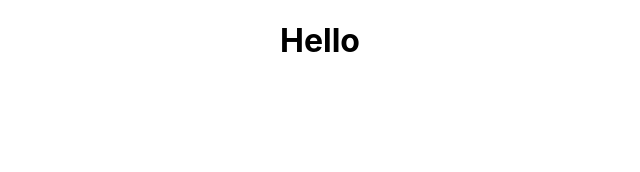
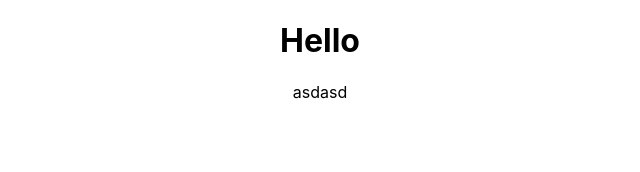
Before and after one commit to DevJaewoo/react-hooks-test, a React (Create React App) app: page / in a window 1280 px wide. Shown: the top 172 px of the page, without its empty margins (320-960 px from the left). Built offline with nearby package versions, Linux system fonts and the light colour scheme.

Commit message:
useFadeIn

```diff
--- a/src/App.js
+++ b/src/App.js
@@ -1,30 +1,23 @@
-import logo from "./logo.svg";
 import "./App.css";
-import { useState, useEffect, useRef } from "react";
+import { useRef, useState, useEffect } from "react";
 
-const useBeforeLeave = (callback) => {
-  const ref = useRef();
-  const handle = (event) => {
-    if (event.clientY <= 0 || true) {
-      callback();
-    }
-  };
-
+const useFadeIn = (duration = 1, delay = 0) => {
+  const element = useRef();
   useEffect(() => {
-    if (typeof callback !== "function") return;
-    ref.current.addEventListener("mouseleave", handle);
-    return () => ref.current.removeEventListener("mouseleave", handle);
+    if (typeof duration !== "number" || typeof delay !== "number") return;
+    const { current } = element;
+    current.style.transition = `opacity ${duration}s ease-in-out`;
+    current.style.transitionDelay = `${delay}s`;
+    current.style.opacity = 1;
   }, []);
-
-  return ref;
+  return { ref: element, style: { opacity: 0 } };
 };
 
 function App() {
-  const event = () => console.log("Hello!");
-  const ref = useBeforeLeave(event);
   return (
     <div className="App">
-      <h1 ref={ref}>Hello</h1>
+      <h1 {...useFadeIn(2, 2)}>Hello</h1>
+      <p {...useFadeIn(10)}>asdasd</p>
     </div>
   );
 }
```
